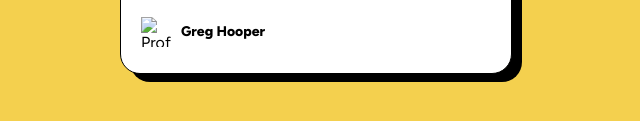
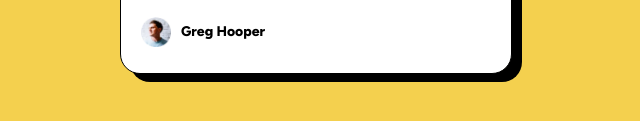
Before and after one commit to ExqueeseMe/blog-card, a plain HTML site: page index.html in a window 1280 px wide. Shown: the part 595-716 px from the top of the page, 324-964 px from the left. Drawn offline with Linux system fonts and the light colour scheme; the site is published under a folder, as on GitHub Pages, so addresses that start at the root find nothing.

Commit message:
Update index.html
fixed image pfp

```diff
--- a/index.html
+++ b/index.html
@@ -25,7 +25,7 @@
       <p id="desc">These languages are the backbone of every website, defining structure, content, and presentation.</p>
 
       <div class="author">
-        <img id="pfp" alt="Profile Picture" src="/assets/images/image-avatar.webp">
+        <img id="pfp" alt="Profile Picture" src="./assets/images/image-avatar.webp">
         <p id="pfp-name">Greg Hooper</p>
       </div>
 
```
